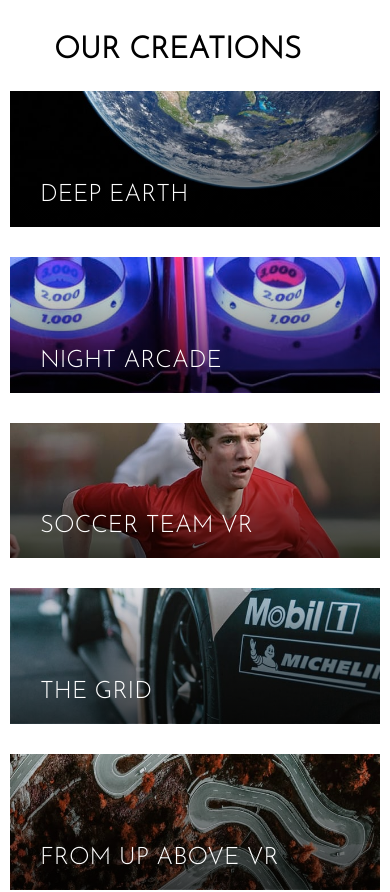
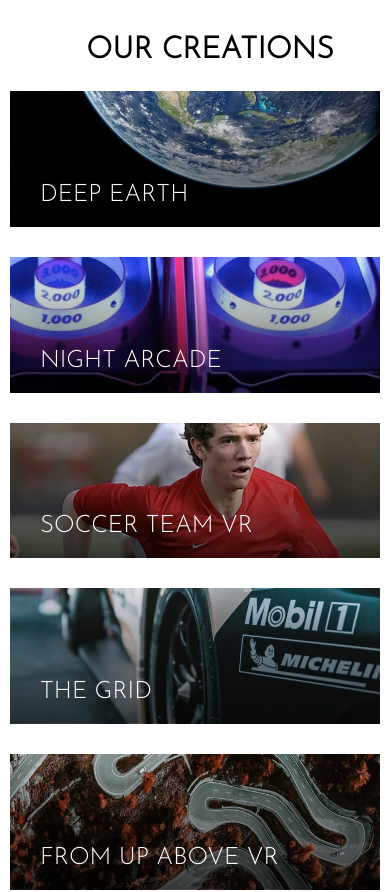
Before and after one commit to Jesus-Garcia-Montalvo/Space-website, a React (Vite) app: page /home in a window 390 px wide. Shown: the top 892 px of the page. Built offline with nearby package versions, Linux system fonts and the light colour scheme.

Commit message:
Ajuste título

```diff
--- a/src/css/main.css
+++ b/src/css/main.css
@@ -142,7 +142,7 @@
   }
   .gallery-contenedor-title {
     order: 1;
-    width: 50% !important;
+    text-align: center;
   }
   .gallery-images {
     order: 2;
@@ -179,7 +179,7 @@
   }
   .gallery-contenedor-title {
     order: 1;
-    width: 80% !important;
+    text-align: center;
   }
   .gallery-images {
     order: 2;
--- a/src/sass/_gallery.scss
+++ b/src/sass/_gallery.scss
@@ -140,7 +140,7 @@
     }
     .gallery-contenedor-title {
         order: 1;
-        width: 50% !important;
+        text-align: center;
 
       }
       .gallery-images {
@@ -184,7 +184,7 @@
     }
     .gallery-contenedor-title {
         order: 1;
-        width: 80% !important;
+        text-align: center;
       }
       .gallery-images {
         order: 2;
```
